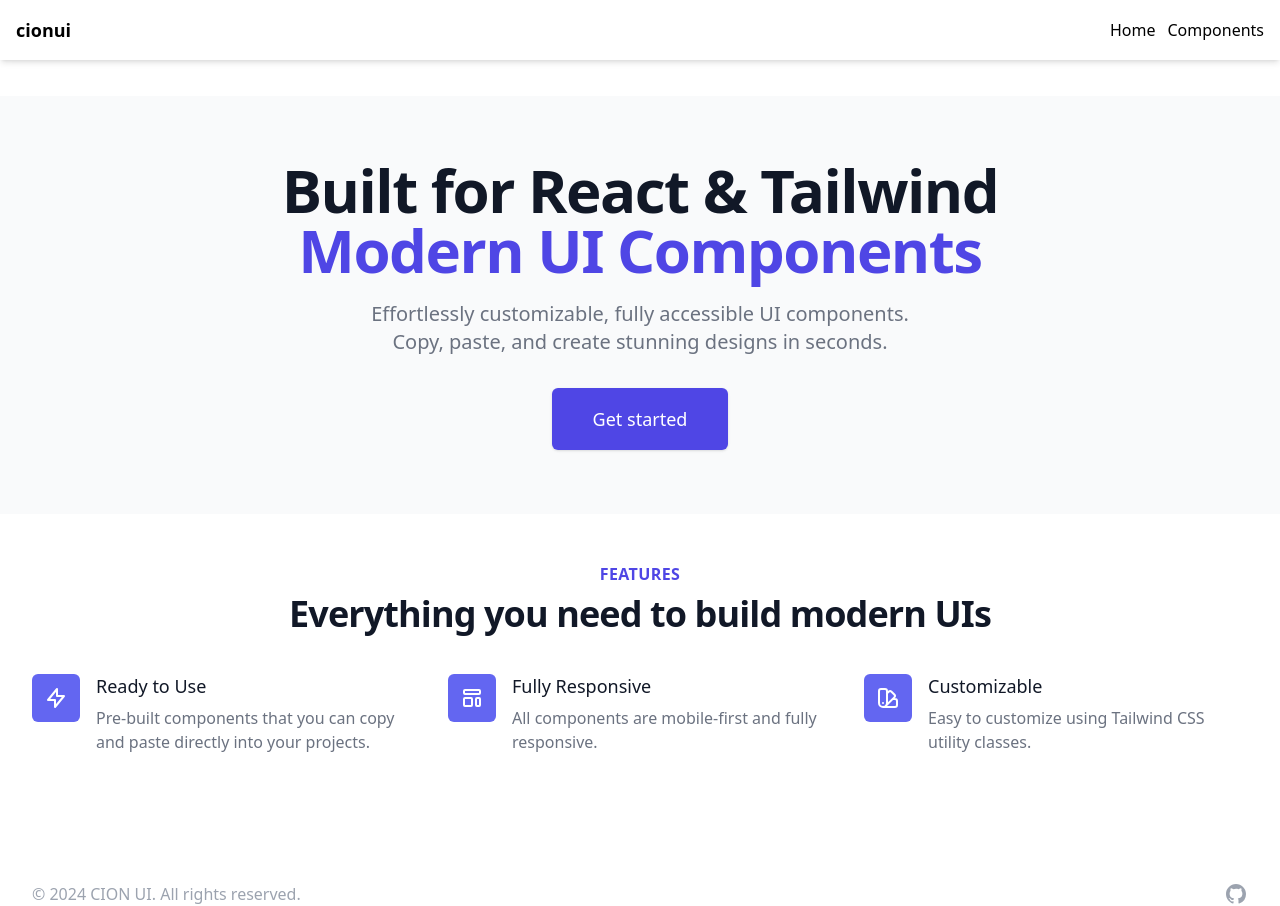
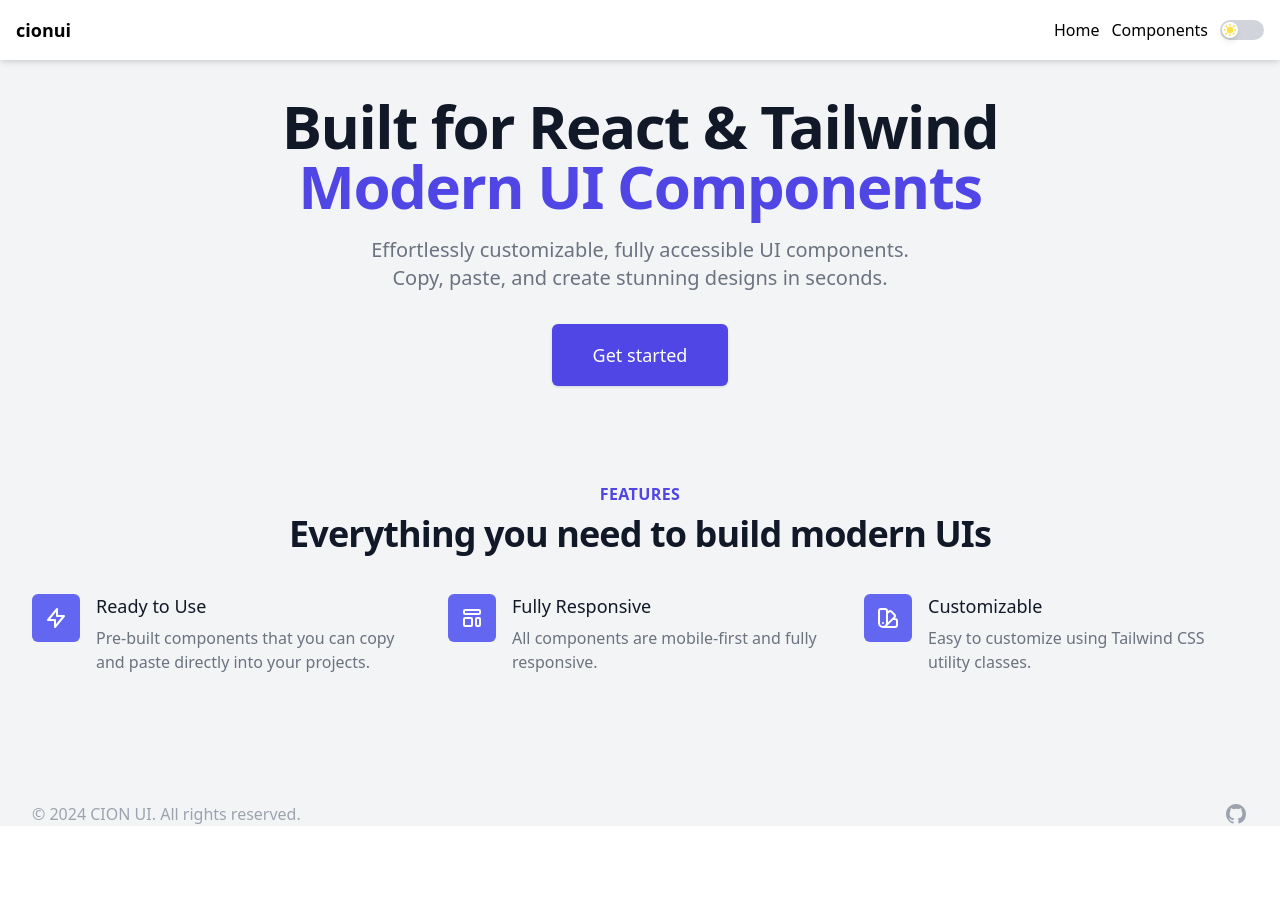
Before and after one commit to AndresElacion/cionui, a React (Vite) app: page / in a window 1280 px wide. After the commit the page ends 826 px from the top, so only its background shows below. Built offline with nearby package versions, Linux system fonts and the light colour scheme.

Commit message:
added darkmoe

```diff
--- /dev/null
+++ b/src/components/ThemeToggle.jsx
@@ -0,0 +1,44 @@
+import React, { useState, useEffect } from 'react';
+
+export default function ThemeToggle() {
+    const [darkMode, setDarkMode] = useState(false);
+
+    useEffect(() => {
+        const isDarkMode = localStorage.getItem('darkMode') === 'true';
+        setDarkMode(isDarkMode);
+        document.documentElement.classList.toggle('dark', isDarkMode);
+    }, []);
+
+    const toggleDarkMode = () => {
+        const newDarkMode = !darkMode;
+        setDarkMode(newDarkMode);
+        localStorage.setItem('darkMode', newDarkMode);
+        document.documentElement.classList.toggle('dark', newDarkMode);
+    };
+
+    return (
+        <div className="flex items-center">
+            <button
+                onClick={toggleDarkMode}
+                className="relative w-11 h-5 rounded-full transition-colors duration-500 ease-in-out bg-gray-300"
+            >
+                <span className="sr-only">Toggle theme</span>
+                <div
+                    className={`absolute top-0.5 left-0.5 w-4 h-4 rounded-full bg-white shadow-md transform transition-transform duration-500 ease-in-out ${
+                        darkMode ? 'translate-x-6' : ''
+                    }`}
+                >
+                    {darkMode ? (
+                        <svg className="w-4 h-4 text-gray-800 absolute inset-0 m-auto" fill="currentColor" viewBox="0 0 20 20">
+                            <path d="M17.293 13.293A8 8 0 016.707 2.707a8.001 8.001 0 1010.586 10.586z" />
+                        </svg>
+                    ) : (
+                        <svg className="w-4 h-4 text-yellow-300 absolute inset-0 m-auto" fill="currentColor" viewBox="0 0 20 20">
+                            <path fillRule="evenodd" d="M10 2a1 1 0 011 1v1a1 1 0 11-2 0V3a1 1 0 011-1zm4 8a4 4 0 11-8 0 4 4 0 018 0zm-.464 4.95l.707.707a1 1 0 001.414-1.414l-.707-.707a1 1 0 00-1.414 1.414zm2.12-10.607a1 1 0 010 1.414l-.706.707a1 1 0 11-1.414-1.414l.707-.707a1 1 0 011.414 0zM17 11a1 1 0 100-2h-1a1 1 0 100 2h1zm-7 4a1 1 0 011 1v1a1 1 0 11-2 0v-1a1 1 0 011-1zM5.05 6.464A1 1 0 106.465 5.05l-.708-.707a1 1 0 00-1.414 1.414l.707.707zm1.414 8.486l-.707.707a1 1 0 01-1.414-1.414l.707-.707a1 1 0 011.414 1.414zM4 11a1 1 0 100-2H3a1 1 0 000 2h1z" clipRule="evenodd" />
+                        </svg>
+                    )}
+                </div>
+            </button>
+        </div>
+    );
+};
--- a/src/layout/WelcomeLayout.tsx
+++ b/src/layout/WelcomeLayout.tsx
@@ -1,5 +1,5 @@
 import { Link, Outlet } from "react-router-dom";
-
+import ThemeToggle from "../components/ThemeToggle";
 export default function WelcomeLayout() {
 	return (
 		<div>
@@ -7,13 +7,15 @@ export default function WelcomeLayout() {
 			<div className="fixed top-0 left-0 w-full bg-white shadow-md z-10">
 				<div className="flex container max-w-7xl mx-auto items-center justify-between p-4">
 					<h1 className="text-lg font-bold">cionui</h1>
-					<nav className="space-x-3">
+					<nav className="space-x-3 flex">
 						<Link to="/" className="hover:text-blue-600">
 							Home
 						</Link>
 						<Link to="/Components" className="hover:text-blue-600">
 							Components
 						</Link>
+
+						<ThemeToggle />
 					</nav>
 				</div>
 			</div>
@@ -23,7 +25,7 @@ export default function WelcomeLayout() {
 
 				{/* Main Content */}
 				<div
-					className="flex-grow max-w-7xl transition-all"
+					className="flex-grow transition-all"
 				>
 					{/* Outlet for nested routes */}
 					<Outlet />
--- a/src/pages/Welcome.tsx
+++ b/src/pages/Welcome.tsx
@@ -2,9 +2,10 @@ import { Link } from "react-router-dom";
 
 export default function Welcome() {
     return (
-        <div className="max-h-screen">
+        <div>
+            <div className="max-h-screen dark:bg-gray-900 bg-gray-100">
                 {/* Hero Section */}
-            <div className="mt-24 flex items-center justify-center bg-gray-50 py-16">
+                <div className="mt-12 flex items-center justify-center py-12 px-4 sm:px-6 lg:px-8">
                     <div className="max-w-7xl mx-auto px-4 sm:px-6 lg:px-8">
                         <div className="text-center">
                             <h1 className="text-4xl tracking-tight font-extrabold text-gray-900 sm:text-5xl md:text-6xl">
@@ -107,5 +108,6 @@ export default function Welcome() {
                     </div>
                 </footer>
             </div>
+        </div>
     );
 }
--- a/tailwind.config.js
+++ b/tailwind.config.js
@@ -1,5 +1,6 @@
 /** @type {import('tailwindcss').Config} */
 export default {
+  darkMode: 'class',
   content: ["./index.html", "./src/**/*.{js,ts,jsx,tsx}"],
   theme: {
     extend: {},
```
Lines whose indentation alone changed are shown as unchanged.
